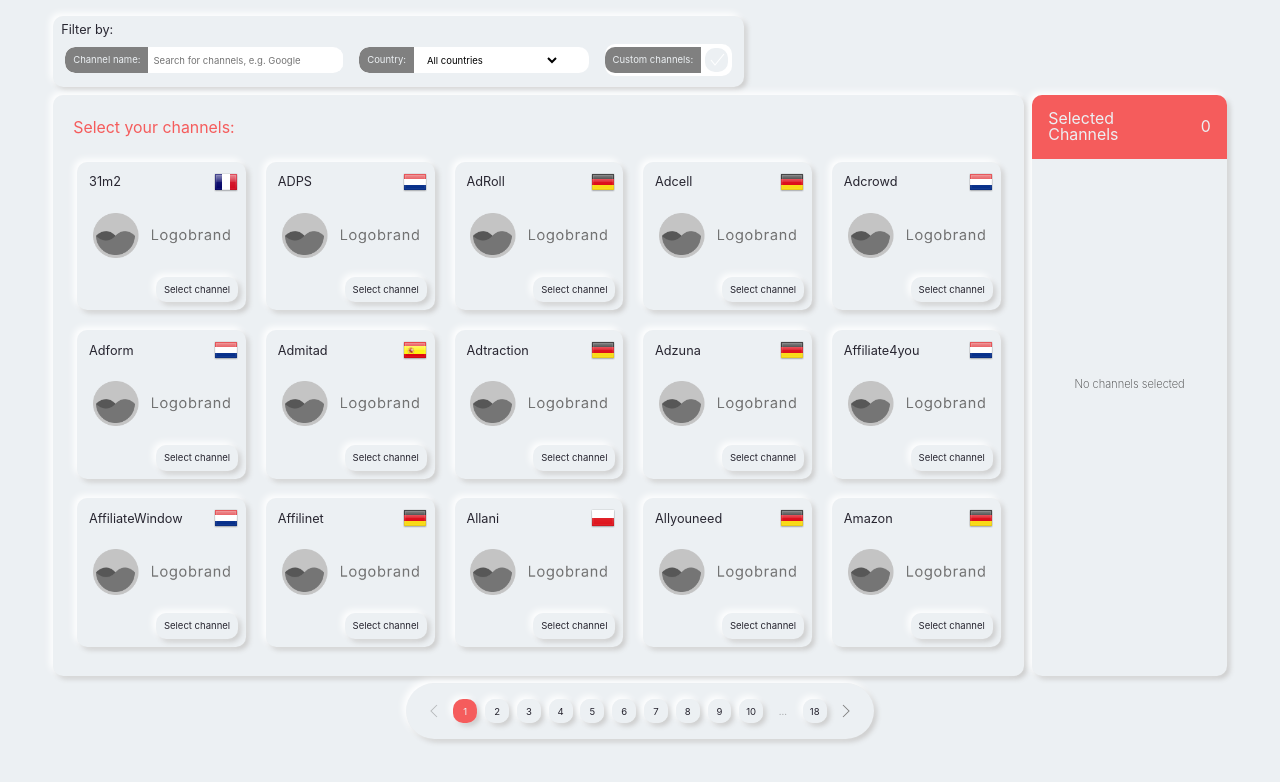
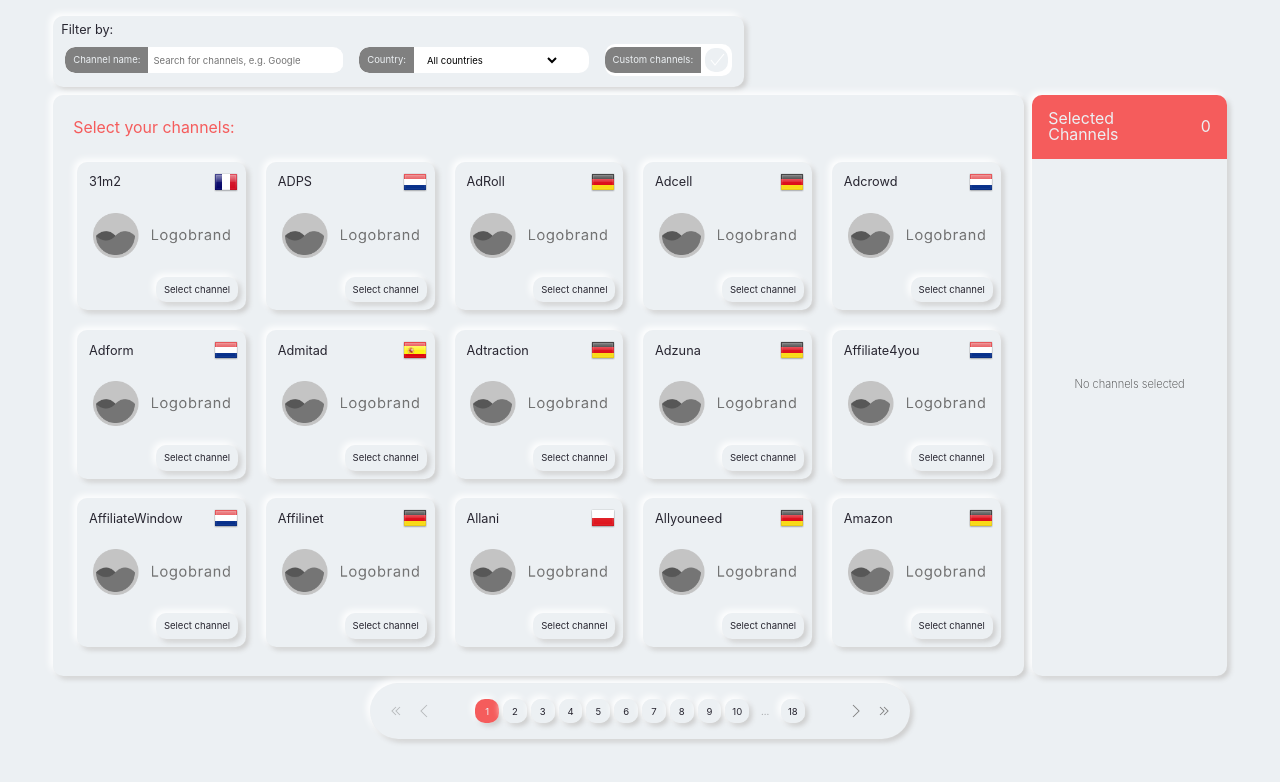
Before and after one commit to vanillapixel/channable, a React (Create React App) app: page / in a window 1280 px wide. Shown: the top 782 px of the page. Built offline with nearby package versions, Linux system fonts and the light colour scheme.

Commit message:
pagination has now next and previous pages controllers

```diff
--- a/src/components/ChannelSelect.tsx
+++ b/src/components/ChannelSelect.tsx
@@ -25,7 +25,7 @@
 	customChannelsList,
 }: ChannelsSelectProps) => {
 	const [displayedChannels, setDisplayedChannels] = useState(channelsList);
-	const [displayedPage, setDisplayedPage] = useState(0);
+	const [currentPage, setCurrentPage] = useState(0);
 
 	const [filters, setFilters] = useState({
 		searchTerm: "",
@@ -53,7 +53,7 @@
 			if (country === selectedCountry && !customCheckboxChecked) return channel;
 		});
 		setDisplayedChannels(newFilteredChannelsList);
-		setDisplayedPage(0);
+		setCurrentPage(0);
 	}, [channelsList, filters]);
 
 	useEffect(() => {
@@ -69,7 +69,7 @@
 			customCheckboxChecked
 		) {
 			setDisplayedChannels(customChannelsList);
-			setDisplayedPage(0);
+			setCurrentPage(0);
 		}
 	}, [customChannelsList, filterChannelsList, filters]);
 
@@ -79,16 +79,16 @@
 			<ChannelsLists
 				maxRows={MAX_ROWS}
 				maxColumns={MAX_COLUMNS}
-				displayedPage={displayedPage}
-				setDisplayedPage={setDisplayedPage}
+				currentPage={currentPage}
+				setCurrentPage={setCurrentPage}
 				displayedChannels={displayedChannels}
 			/>
 			<Pagination
 				totalResults={displayedChannels.length}
 				maxRows={MAX_ROWS}
 				maxColumns={MAX_COLUMNS}
-				setDisplayedPage={setDisplayedPage}
-				displayedPage={displayedPage}
+				setCurrentPage={setCurrentPage}
+				currentPage={currentPage}
 			/>
 		</FlatBox>
 	);
--- a/src/components/channelsLists/ChannelsLists.tsx
+++ b/src/components/channelsLists/ChannelsLists.tsx
@@ -11,15 +11,15 @@
 		label: string;
 		country: string;
 	}[];
-	displayedPage: number;
+	currentPage: number;
 	maxRows: number;
 	maxColumns: number;
-	setDisplayedPage: Function;
+	setCurrentPage: Function;
 }
 
 export const ChannelsLists = ({
 	displayedChannels,
-	displayedPage,
+	currentPage,
 	maxRows,
 	maxColumns,
 }: ChannelsListProps) => {
@@ -41,7 +41,7 @@
 					displayedChannels={displayedChannels}
 					maxRows={maxRows}
 					maxColumns={maxColumns}
-					displayedPage={displayedPage}
+					currentPage={currentPage}
 					selectedChannels={selectedChannels}
 					setSelectedChannels={setSelectedChannels}
 				/>
--- a/src/components/channelsLists/channelsList/ChannelsList.tsx
+++ b/src/components/channelsLists/channelsList/ChannelsList.tsx
@@ -12,7 +12,7 @@
 	}[];
 	maxRows: number;
 	maxColumns: number;
-	displayedPage: number;
+	currentPage: number;
 	selectedChannels: string[];
 	setSelectedChannels: Function;
 }
@@ -21,7 +21,7 @@
 	displayedChannels,
 	maxRows,
 	maxColumns,
-	displayedPage,
+	currentPage,
 	selectedChannels,
 	setSelectedChannels,
 }: ChannelsListProps) => {
@@ -29,8 +29,8 @@
 		() =>
 			[...displayedChannels]
 				.slice(
-					displayedPage * maxRows * maxColumns,
-					maxRows * maxColumns * (displayedPage + 1)
+					currentPage * maxRows * maxColumns,
+					maxRows * maxColumns * (currentPage + 1)
 				)
 				.map((channel, id) => (
 					<ChannelCard
@@ -42,7 +42,7 @@
 				)),
 		[
 			displayedChannels,
-			displayedPage,
+			currentPage,
 			maxColumns,
 			maxRows,
 			selectedChannels,
--- a/src/components/channelsLists/selectedChannelsList/SelectedChannelsList.tsx
+++ b/src/components/channelsLists/selectedChannelsList/SelectedChannelsList.tsx
@@ -58,10 +58,8 @@
 	}, [removeSelected, selectedChannels]);
 
 	const confirm = useCallback(() => {
-		alert(
-			"You selected the following channels: " + [...selectedChannels].join(", ")
-		);
-	}, [selectedChannels]);
+		alert("This feature is ONLY available upon hiring the developer :)");
+	}, []);
 
 	return (
 		<Box
--- a/src/components/pagination/Pagination.tsx
+++ b/src/components/pagination/Pagination.tsx
@@ -1,15 +1,20 @@
 import { useState, useEffect, useCallback, useMemo } from "react";
 
-import { Box, Button } from "../../ui/stitches.config";
+import { Box, FlatBox, Button } from "../../ui/stitches.config";
 
-import { NextIcon, PreviousIcon } from "../../ui/Icons";
+import {
+	NextIcon,
+	PreviousIcon,
+	DoubleNextIcon,
+	DoublePreviousIcon,
+} from "../../ui/Icons";
 
 interface PaginationProps {
 	totalResults: number;
 	maxRows: number;
 	maxColumns: number;
-	setDisplayedPage: Function;
-	displayedPage: number;
+	setCurrentPage: Function;
+	currentPage: number;
 }
 
 const PAGE_NUMBERS_LIMIT = 10;
@@ -18,8 +23,8 @@
 	totalResults,
 	maxRows,
 	maxColumns,
-	setDisplayedPage,
-	displayedPage,
+	setCurrentPage,
+	currentPage,
 }: PaginationProps) => {
 	const [pageNumbers, setPageNumbers] = useState<number[]>([]);
 	const [pageNumbersSets, setPageNumbersSets] = useState<number>(0);
@@ -37,24 +42,30 @@
 		[]
 	);
 
-	useEffect(() => {
-		const newPageNumbers = getPageNumbers(totalResults, maxRows, maxColumns);
-		const pageNumberSets = Math.ceil(
-			newPageNumbers.length / PAGE_NUMBERS_LIMIT
-		);
-		setPageNumbers(newPageNumbers);
-		setPageNumbersSets(pageNumberSets);
-		setCurrentPageNumbersSet(0);
-	}, [getPageNumbers, maxColumns, maxRows, totalResults]);
-
 	const updatePageNumbersSets = useCallback(
 		(e) => {
 			const newPageNumber = e.target.textContent - 1;
-			setDisplayedPage(newPageNumber);
+			setCurrentPage(newPageNumber);
 			setCurrentPageNumbersSet(Math.floor(newPageNumber / PAGE_NUMBERS_LIMIT));
 		},
-		[setDisplayedPage]
+		[setCurrentPage]
 	);
+
+	const setPreviousPage = useCallback(() => {
+		if (currentPage === 0) return;
+		setCurrentPage(currentPage - 1);
+		setCurrentPageNumbersSet(
+			Math.floor((currentPage - 1) / PAGE_NUMBERS_LIMIT)
+		);
+	}, [currentPage, setCurrentPage]);
+
+	const setNextPage = useCallback(() => {
+		if (currentPage === pageNumbers[pageNumbers.length]) return;
+		setCurrentPage(currentPage + 1);
+		setCurrentPageNumbersSet(
+			Math.floor((currentPage + 1) / PAGE_NUMBERS_LIMIT)
+		);
+	}, [currentPage, pageNumbers, setCurrentPage]);
 
 	const setPreviousPageNumbersSet = useCallback(() => {
 		if (currentPageNumbersSet === 0) return;
@@ -76,33 +87,48 @@
 				<Box margin="none" padding="none" key={pageNumber}>
 					<Button
 						icon
-						onClick={() => setDisplayedPage(pageNumber)}
-						isActive={displayedPage === pageNumber}
+						onClick={() => setCurrentPage(pageNumber)}
+						isActive={currentPage === pageNumber}
 					>
 						{pageNumber + 1}
 					</Button>
 				</Box>
 			));
-	}, [currentPageNumbersSet, displayedPage, pageNumbers, setDisplayedPage]);
+	}, [currentPageNumbersSet, currentPage, pageNumbers, setCurrentPage]);
+
+	useEffect(() => {
+		const newPageNumbers = getPageNumbers(totalResults, maxRows, maxColumns);
+		const pageNumberSets = Math.ceil(
+			newPageNumbers.length / PAGE_NUMBERS_LIMIT
+		);
+		setPageNumbers(newPageNumbers);
+		setPageNumbersSets(pageNumberSets);
+		setCurrentPageNumbersSet(0);
+	}, [getPageNumbers, maxColumns, maxRows, totalResults]);
 
 	return (
 		<Box
 			gap="medium"
-			css={{ minWidth: "50rem", borderRadius: "50px" }}
+			css={{ minWidth: "68rem", borderRadius: "50px" }}
 			flexDirection="row"
+			justifyContent="spaceBetween"
 		>
 			<Button
 				icon
 				isEnabled={currentPageNumbersSet !== 0}
 				onClick={setPreviousPageNumbersSet}
 			>
+				<DoublePreviousIcon></DoublePreviousIcon>
+			</Button>
+			<Button icon isEnabled={currentPage >= 1} onClick={setPreviousPage}>
 				<PreviousIcon></PreviousIcon>
 			</Button>
+			<FlatBox flexDirection="row">
 				{currentPageNumbersSet > 0 && (
 					<>
 						<Box margin="none" padding="none">
 							<Button
-							isActive={displayedPage === 0}
+								isActive={currentPage === 0}
 								icon
 								onClick={updatePageNumbersSets}
 							>
@@ -122,7 +148,7 @@
 						</Button>
 						<Box margin="none" padding="none">
 							<Button
-							isActive={displayedPage === pageNumbers.length - 1}
+								isActive={currentPage === pageNumbers.length - 1}
 								icon
 								onClick={updatePageNumbersSets}
 							>
@@ -131,12 +157,21 @@
 						</Box>
 					</>
 				)}
+			</FlatBox>
+
+			<Button
+				icon
+				isEnabled={currentPage < pageNumbers.length - 1 ? true : false}
+				onClick={setNextPage}
+			>
+				<NextIcon></NextIcon>
+			</Button>
 			<Button
 				icon
 				isEnabled={currentPageNumbersSet < pageNumbersSets - 1 ? true : false}
 				onClick={setNextPageNumbersSet}
 			>
-				<NextIcon></NextIcon>
+				<DoubleNextIcon></DoubleNextIcon>
 			</Button>
 		</Box>
 	);
--- a/src/ui/Icons.tsx
+++ b/src/ui/Icons.tsx
@@ -104,6 +104,54 @@
 	</svg>
 );
 
+export const DoublePreviousIcon = (props: any) => (
+	<svg
+		{...props}
+		id="double-forward-icon"
+		width="20"
+		height="20"
+		viewBox="0 0 20 20"
+		xmlns="http://www.w3.org/2000/svg"
+	>
+		<polyline
+			fill="none"
+			stroke="inherit"
+			strokeWidth="1.03"
+			points="10 14 6 10 10 6"
+		></polyline>
+		<polyline
+			fill="none"
+			stroke="inherit"
+			strokeWidth="1.03"
+			points="14 14 10 10 14 6"
+		></polyline>
+	</svg>
+);
+
+export const DoubleNextIcon = (props: any) => (
+	<svg
+		{...props}
+		id="double-next-icon"
+		width="20"
+		height="20"
+		viewBox="0 0 20 20"
+		xmlns="http://www.w3.org/2000/svg"
+	>
+		<polyline
+			fill="none"
+			stroke="inherit"
+			strokeWidth="1.03"
+			points="10 6 14 10 10 14"
+		></polyline>
+		<polyline
+			fill="none"
+			stroke="inherit"
+			strokeWidth="1.03"
+			points="6 6 10 10 6 14"
+		></polyline>
+	</svg>
+);
+
 export const CheckIcon = (props: any) => (
 	<svg
 		{...props}
--- a/src/ui/stitches.config.ts
+++ b/src/ui/stitches.config.ts
@@ -225,6 +225,7 @@
 				boxShadow: "none",
 			},
 			false: {
+				pointerEvents: "none",
 				cursor: "no-drop",
 				stroke: "$gray25",
 				boxShadow: "none",
```
Lines whose indentation alone changed are shown as unchanged.
